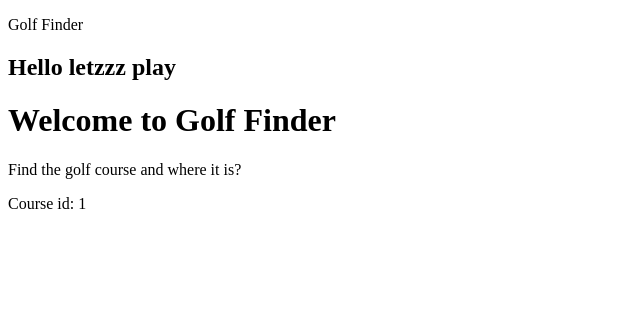
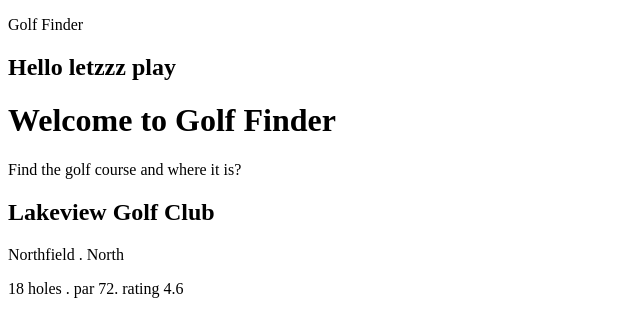
Before and after one commit to suvenasundar/golf-finder, an Angular app: page /courses/1 in a window 1280 px wide. Shown: the top 336 px of the page, without its empty margins (0-640 px from the left). Built offline with nearby package versions, Linux system fonts and the light colour scheme.

Commit message:
feat: show course details by id

```diff
--- a/src/app/pages/course-detail/course-detail.component.html
+++ b/src/app/pages/course-detail/course-detail.component.html
@@ -1 +1,7 @@
-<p>Course id: {{ id}}</p>
+<div *ngIf="course">
+    <h2>{{course.name}}</h2>
+    <p>{{course.city}} . {{course.region}}</p>
+    <p>{{course.holes}} holes . par {{course.par}}. rating {{course.rating}}</p>
+</div>
+
+<p *ngIf="!course"> course not found</p>
--- a/src/app/pages/course-detail/course-detail.component.ts
+++ b/src/app/pages/course-detail/course-detail.component.ts
@@ -1,14 +1,21 @@
 import { Component } from '@angular/core';
 import { ActivatedRoute } from '@angular/router';
-
+import { GolfCourse } from 'src/app/models/golf-course';
+import { CourseService } from 'src/app/services/course.service';
 @Component({
   selector: 'app-course-detail',
   templateUrl: './course-detail.component.html',
   styleUrls: ['./course-detail.component.scss']
 })
 export class CourseDetailComponent {
-  id: string | null = null;
-  constructor(private route: ActivatedRoute){
-    this.id = this.route.snapshot.paramMap.get('id')
+  course: GolfCourse | undefined;
+  constructor(
+    private route: ActivatedRoute,
+    private courseService: CourseService
+
+  ){
+    const id = Number(this.route.snapshot.paramMap.get('id'));
+    this.course = this.courseService.getCourseById(id)
+
   }
 }
--- a/src/app/services/course.service.ts
+++ b/src/app/services/course.service.ts
@@ -6,6 +6,9 @@ import { GolfCourse } from '../models/golf-course';
 export class CourseService {
   getCourses(): GolfCourse[]{
     return this.courses
+  }
+  getCourseById(id: number):GolfCourse | undefined {
+    return this.courses.find(c => c.id === id)
   }
   courses: GolfCourse[] = [
     {
```
